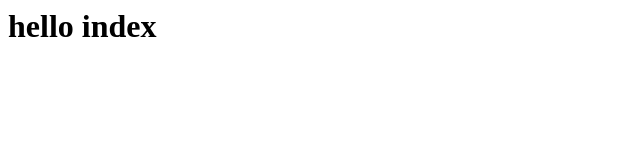
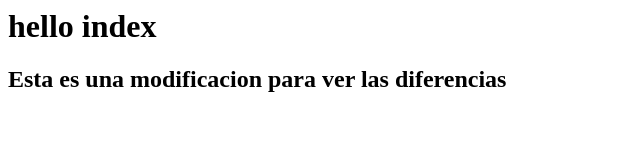
Before and after one commit to StevenCamacuariNevstravex/git-proyecto31, a plain HTML site: page index.html in a window 1280 px wide. Shown: the whole page, without its empty margins (0-640 px from the left). Drawn offline with Linux system fonts and the light colour scheme.

Commit message:
ahora el index html tiene un h2

```diff
--- a/index.html
+++ b/index.html
@@ -5,5 +5,6 @@
     </head>
     <body>
         <h1>hello index</h1>
+        <h2>Esta es una modificacion para ver las diferencias</h2>
     </body>
 </html>
```
